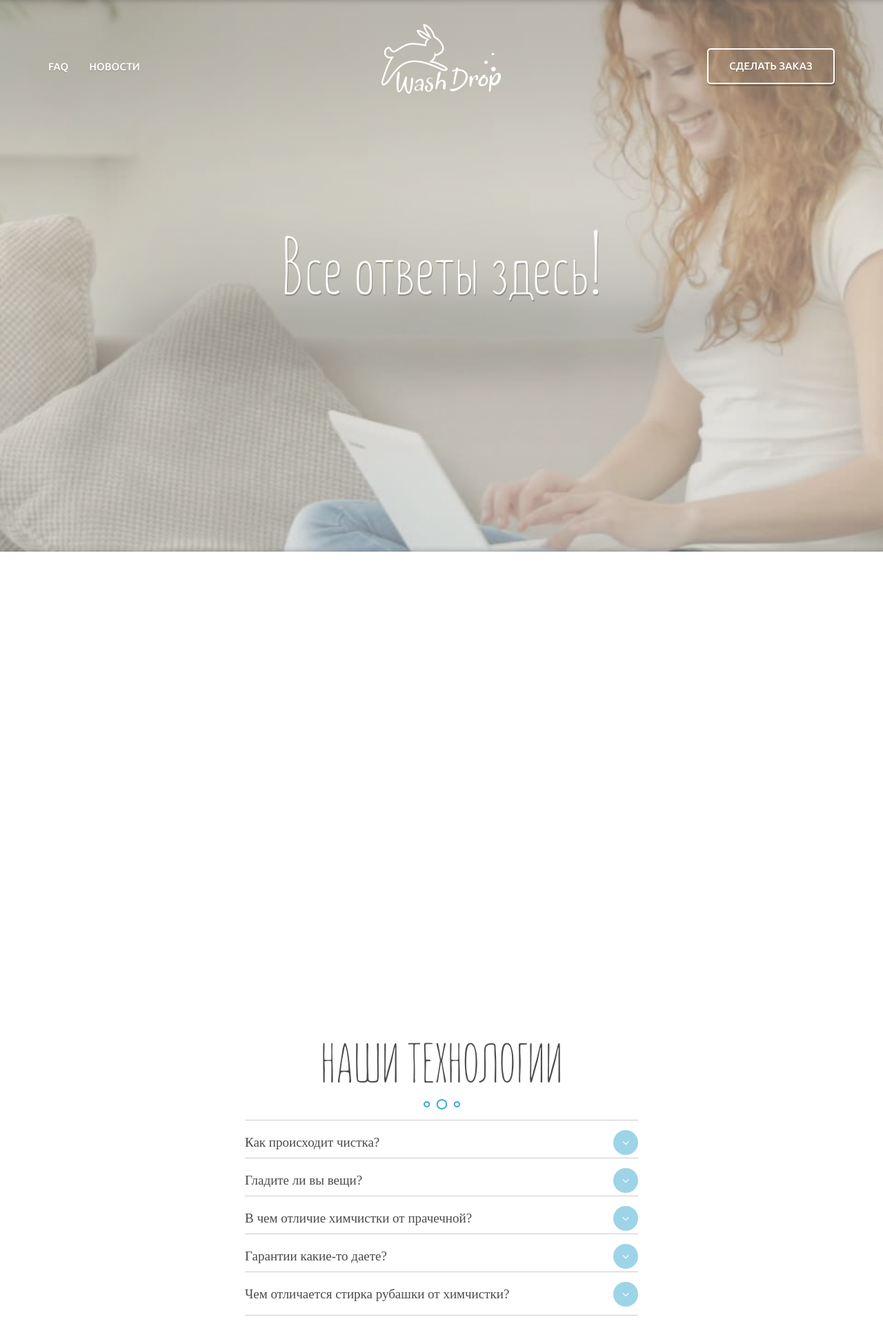
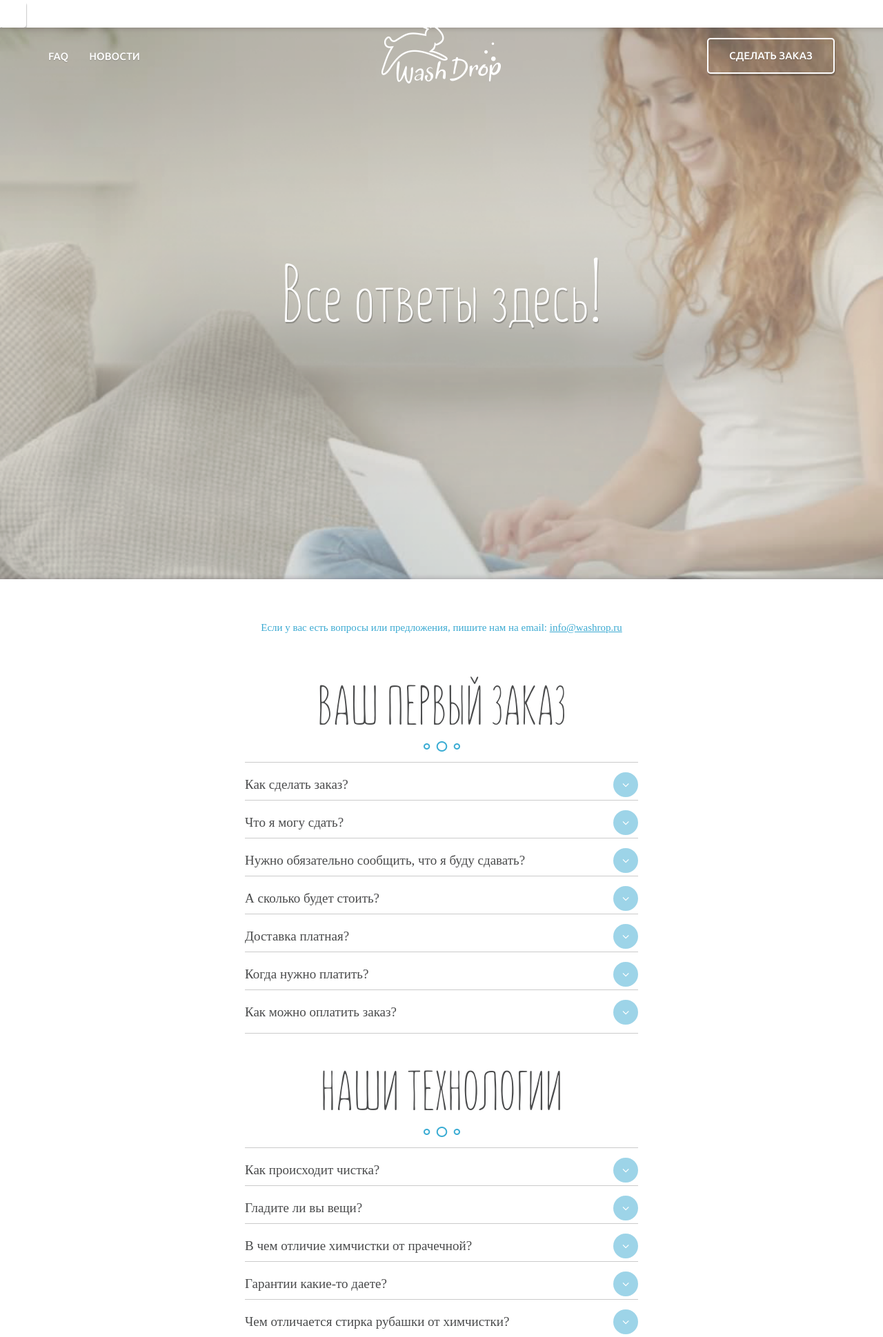
Before and after one commit to kolya770/kolya770.github.io, a PHP site: page /FAQ.html in a window 1280 px wide. Shown: the top 1939 px of the page at 69% size. Run offline with PHP 8.4, Linux system fonts and the light colour scheme; some libraries are stand-ins or nearby versions; some web fonts are replaced.

Commit message:
animation v1

```diff
--- a/FAQ.html
+++ b/FAQ.html
@@ -35,17 +35,17 @@
 </nav>
 
 <!-- Mobile NAVBAR -->
-<nav class="pushy pushy-left">
+<nav class="pushy pushy-left visible-xs-block">
     <ul>
         <li><a href="#faq" class="page-scroll">FAQ</a></li>
         <li><a href="#" class="page-scroll">НОВОСТИ</a></li>
     </ul>
 </nav>
 
-<div class="site-overlay"></div>
+<div class="site-overlay visible-xs-block"></div>
 
-<div id="container">
-    <div class="menu-btn visible-xs-block">☰</div>
+<div id="container visible-xs-block">
+    <div class="menu-btn"><img src="img/menu-icon.png"></div>
 </div>
 
 <!-- end mobile-nav-->
@@ -58,8 +58,8 @@
         </div>
         <div class="container content">
             <div class="row">
-                <div class="col-sm-12 slide-bottom" data-plugin-options='{"reverse":false}'>
-                    <h1 id="lala" class="header">Все ответы здесь!</h1>
+                <div class="col-sm-12 first-screen-animation">
+                    <h1 class="header">Все ответы здесь!</h1>
                 </div>
             </div>
         </div>
@@ -69,13 +69,14 @@
         <div class="question-faq-block">
             <div class="container">
                 <div class="row">
-                    <div class="col-sm-12 slide-bottom" data-plugin-options='{"reverse":false}'>
+                    <div class="col-sm-12">
                         <div class="questions">
                             <p>Если у вас есть вопросы или предложения, пишите нам на email:
                                 <span class="info-email">info@washrop.ru</span></p>
                         </div>
                     </div>
                 </div>
+
                 <div class="row">
                     <div class="col-sm-12 slide-bottom" data-plugin-options='{"reverse":false}'>
                         <div class="block-order">
@@ -395,7 +396,7 @@
 
 </div>
 
-<script src="https://ajax.googleapis.com/ajax/libs/jquery/1.11.3/jquery.min.js"></script>
+<script src="http://ajax.googleapis.com/ajax/libs/jquery/2.0.0/jquery.min.js"></script>
 <script src="https://maxcdn.bootstrapcdn.com/bootstrap/3.3.5/js/bootstrap.min.js"></script>
 <script src="js/jAccordion.js"></script>
 <script src="js/scrolling-nav.js"></script>
--- a/css/main.css
+++ b/css/main.css
@@ -25,7 +25,7 @@ body{font-size:16px}
 @media (max-width:767px){.navbar-washdrop{top:15px}
 .main-screen-home .content .header{font-size:3.125em;line-height:60px;margin-top:30vh}
 }
-@media (min-width:768px){.navbar-washdrop{top:50px}
+@media (min-width:768px){.navbar-washdrop{top:35px}
 .main-screen-home .content .header{font-size:7.4em;line-height:90px;margin-top:42vh}
 }
 .main-screen-home .content .make-order-btn,.main-screen-home .content .order-before{font-family:UBUNTU-REGULAR;font-weight:400;line-height:24px;text-align:center;color:#fff;text-shadow:0 1px 1px rgba(0,0,0,.15)}
--- a/css/scss/navbar.scss
+++ b/css/scss/navbar.scss
@@ -8,7 +8,7 @@
     top: 15px;
   }
   @media #{$bootstrap-sm} {
-    top: 50px;
+    top: 35px;
   }
   .navbar-header {
     .mobile-nav {
--- a/js/jFade.js
+++ b/js/jFade.js
@@ -1,9 +1,12 @@
 $(document).ready(function() {
-    $('.first-screen-animation')
-        .animate({
+    $('.first-screen-animation').animate({
          bottom: "+=10vh",
          opacity: 1
         }, 1500);
 
-    $('.container').fadeThis({speed: 1000});
+    $(window).fadeThis({speed: 1000});
+
+    $('.container').fadeThis({
+        speed: 1000
+    });
 });
--- a/other-news.html
+++ b/other-news.html
@@ -45,9 +45,8 @@
 <div class="site-overlay"></div>
 
 <div id="container">
-    <div class="menu-btn visible-xs-block">☰</div>
+    <div class="menu-btn visible-xs-block"><img src="img/menu-icon.png"></div>
 </div>
-
 <!-- end mobile-nav-->
 
 <div id="full-page">
@@ -198,7 +197,7 @@
 
 </div>
 
-<script src="https://ajax.googleapis.com/ajax/libs/jquery/1.11.3/jquery.min.js"></script>
+<script src="http://ajax.googleapis.com/ajax/libs/jquery/2.0.0/jquery.min.js"></script>
 <script src="https://maxcdn.bootstrapcdn.com/bootstrap/3.3.5/js/bootstrap.min.js"></script>
 <script src="js/scrolling-nav.js"></script>
 <script src="js/jquery.easing.min.js"></script>
```
Also changed, not shown: index.html (+6 -6 lines), news.html (+6 -6 lines).
